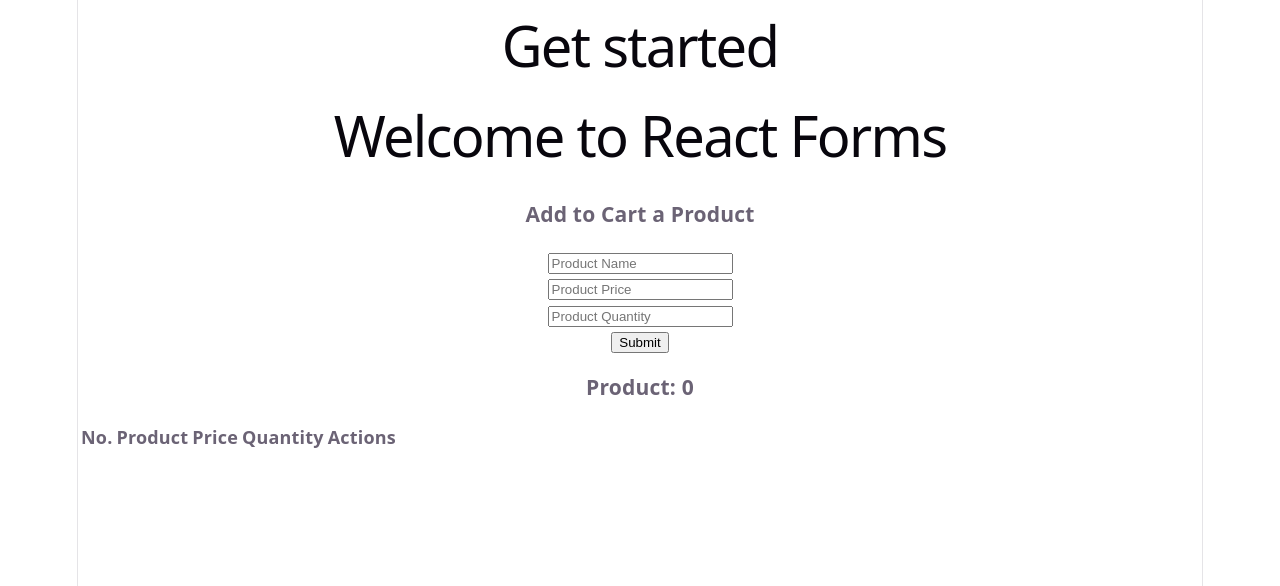
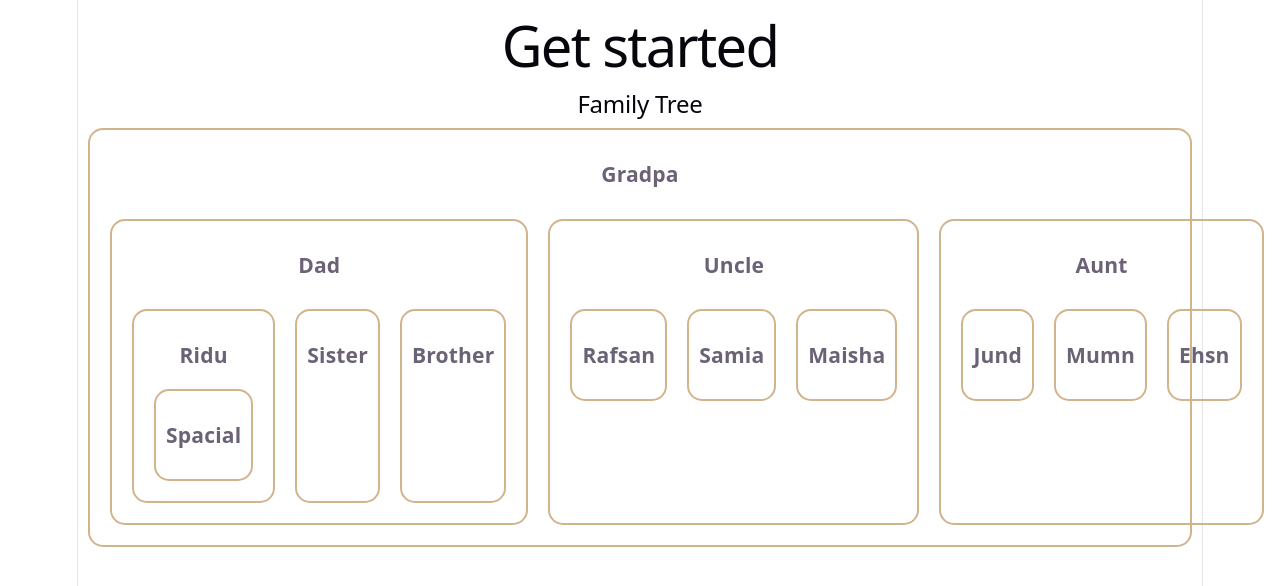
Before and after one commit to ridu101/intro-of--react-forms, a React (Vite) app: page / in a window 1280 px wide. Shown: the top 586 px of the page. Built offline with nearby package versions, Linux system fonts and the light colour scheme.

Commit message:
family tree created with members

```diff
--- a/src/App.jsx
+++ b/src/App.jsx
@@ -1,5 +1,6 @@
 import "./App.css";
-import ProductManagement from "./components/ProductManagement/ProductManagement";
+import FamilyTree from "./components/FamilyTree/FamilyTree";
+// import ProductManagement from "./components/ProductManagement/ProductManagement";
 // import ControlledField from "./components/ControlledField/ControlledField";
 // import UncontrolledField from "./components/UncontrolledField/UncontrolledField";
 // import FormAction from './components/FormAction/FormAction'
@@ -10,14 +11,15 @@
   return (
     <>
       <h1>Get started</h1>
-      <h1>Welcome to React Forms</h1>
+      {/* <h1>Welcome to React Forms</h1> */}
 
       {/* <SimpleFrom></SimpleFrom> */}
       {/* <FormAction></FormAction> */}
       {/* <ControlledField></ControlledField> */}
       {/* <UncontrolledField></UncontrolledField> */}
       {/* <HookForm></HookForm> */}
-      <ProductManagement></ProductManagement>
+      {/* <ProductManagement></ProductManagement> */}
+      <FamilyTree></FamilyTree>
     </>
   );
 }
--- /dev/null
+++ b/src/components/FamilyTree/Aunt.jsx
@@ -0,0 +1,18 @@
+// import React from 'react';
+
+import Cousin from "./Cousin";
+
+const Aunt = () => {
+    return (
+        <div>
+            <h3>Aunt</h3>
+            <section className="flex">
+                <Cousin name='Jund'></Cousin>
+                <Cousin name='Mumn'></Cousin>
+                <Cousin name='Ehsn'></Cousin>
+            </section>
+        </div>
+    );
+};
+
+export default Aunt;
--- /dev/null
+++ b/src/components/FamilyTree/Brother.jsx
@@ -0,0 +1,11 @@
+// import React from 'react';
+
+const Brother = () => {
+    return (
+        <div>
+            <h3>Brother</h3>
+        </div>
+    );
+};
+
+export default Brother;
--- /dev/null
+++ b/src/components/FamilyTree/Cousin.jsx
@@ -0,0 +1,11 @@
+// import React from 'react';
+
+const Cousin = ({name}) => {
+    return (
+        <div>
+            <h3>{name}</h3>
+        </div>
+    );
+};
+
+export default Cousin;
--- /dev/null
+++ b/src/components/FamilyTree/Dad.jsx
@@ -0,0 +1,20 @@
+// import React from 'react';
+
+import Brother from "./Brother";
+import MySelf from "./MySelf";
+import Sister from "./Sister";
+
+const Dad = () => {
+    return (
+        <div>
+            <h3>Dad</h3>
+            <section className="flex">
+                <MySelf></MySelf>
+                <Sister></Sister>
+                <Brother></Brother>
+            </section>
+        </div>
+    );
+};
+
+export default Dad;
--- /dev/null
+++ b/src/components/FamilyTree/FamilyTree.css
@@ -0,0 +1,9 @@
+.family-tree div {
+    border: 2px solid tan;
+    margin: 10px;
+    padding: 10px;
+    border-radius: 15px
+}
+.flex{
+    display: flex;
+}
--- /dev/null
+++ b/src/components/FamilyTree/FamilyTree.jsx
@@ -0,0 +1,16 @@
+// import React from 'react';
+
+import Grandpa from "./Grandpa";
+import './FamilyTree.css'
+
+const FamilyTree = () => {
+    return (
+        <div className="family-tree">
+            <h2>Family Tree</h2>
+            <Grandpa></Grandpa>
+
+        </div>
+    );
+};
+
+export default FamilyTree;
--- /dev/null
+++ b/src/components/FamilyTree/Grandpa.jsx
@@ -0,0 +1,20 @@
+// import React from 'react';
+
+import Aunt from "./Aunt";
+import Dad from "./Dad";
+import Uncle from "./Uncle";
+
+const Grandpa = () => {
+    return (
+        <div >
+            <h3>Gradpa</h3>
+            <section className="flex">
+                <Dad></Dad>
+                <Uncle></Uncle>
+                <Aunt></Aunt>
+            </section>
+        </div>
+    );
+};
+
+export default Grandpa;
--- /dev/null
+++ b/src/components/FamilyTree/MySelf.jsx
@@ -0,0 +1,16 @@
+// import React from 'react';
+
+import Spacial from "./Spacial";
+
+const MySelf = () => {
+    return (
+        <div>
+            <h3>Ridu</h3>
+            <section>
+                <Spacial></Spacial>
+            </section>
+        </div>
+    );
+};
+
+export default MySelf;
--- /dev/null
+++ b/src/components/FamilyTree/Sister.jsx
@@ -0,0 +1,11 @@
+// import React from 'react';
+
+const Sister = () => {
+    return (
+        <div>
+            <h3>Sister</h3>
+        </div>
+    );
+};
+
+export default Sister;
--- /dev/null
+++ b/src/components/FamilyTree/Spacial.jsx
@@ -0,0 +1,11 @@
+// import React from 'react';
+
+const Spacial = () => {
+    return (
+        <div>
+            <h3>Spacial</h3>
+        </div>
+    );
+};
+
+export default Spacial;
--- /dev/null
+++ b/src/components/FamilyTree/Uncle.jsx
@@ -0,0 +1,18 @@
+// import React from 'react';
+
+import Cousin from "./Cousin";
+
+const Uncle = () => {
+    return (
+        <div>
+            <h3>Uncle</h3>
+            <section className="flex">
+                <Cousin name= 'Rafsan'></Cousin>
+                <Cousin name= 'Samia'></Cousin>
+                <Cousin name= 'Maisha'></Cousin>
+            </section>
+        </div>
+    );
+};
+
+export default Uncle;
```
